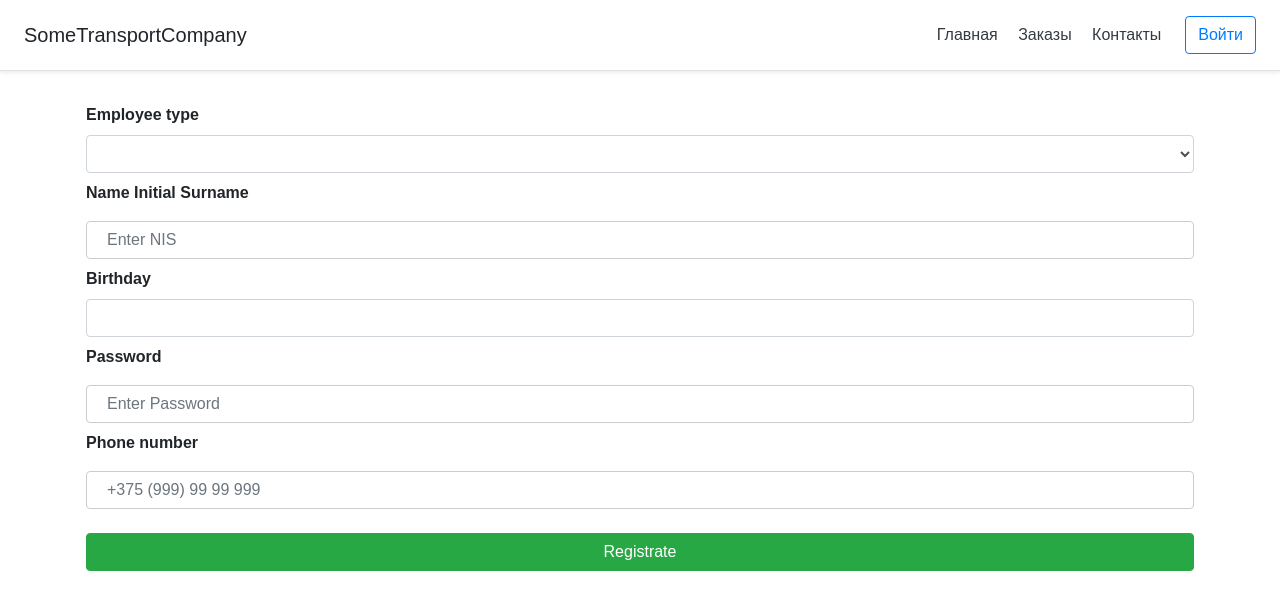
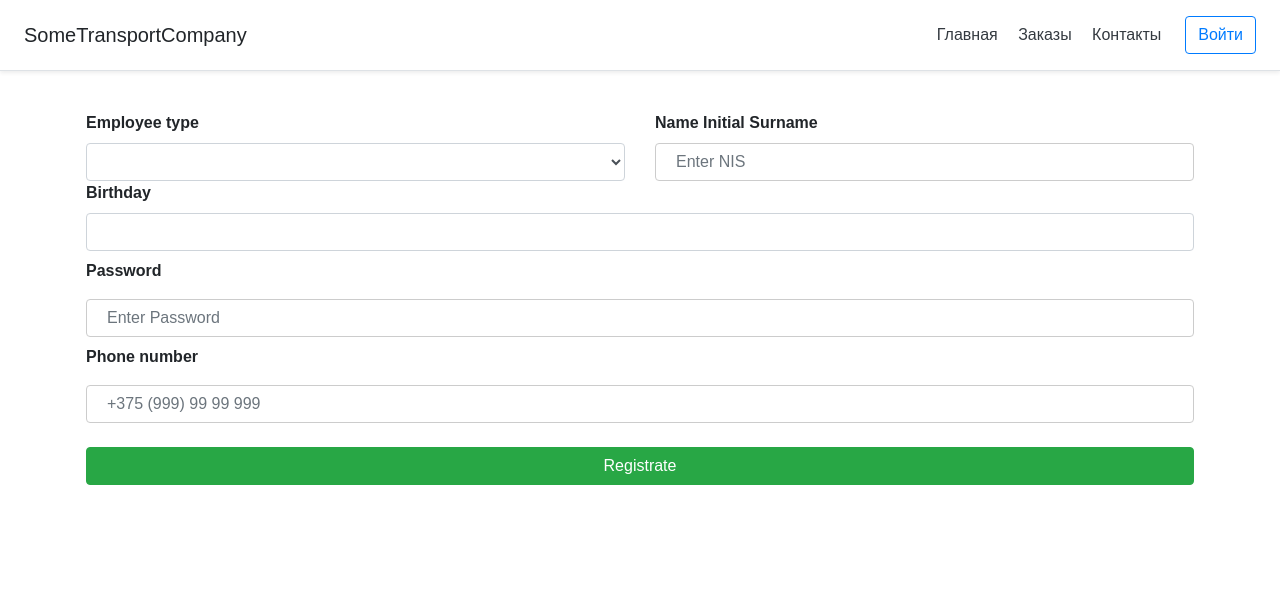
Before and after one commit to Gamatoza/TransportCompanyControlPHP, a PHP site: page /registrate-new-employee.php in a window 1280 px wide. Shown: the top 610 px of the page. Run offline with PHP 8.4, Linux system fonts and the light colour scheme; some libraries are stand-ins or nearby versions.

Commit message:
TODO added -> next in it, completed work on rne

```diff
--- a/blocks/addUser.php
+++ b/blocks/addUser.php
@@ -1,45 +1,63 @@
-<?php
-
-?>
 <form id="someform" class="" action="check/UserAddedCheck.php" method="post">
-    <div class="container">
+    <div class="container mt-4">
+        <div class="row">
+            <div class="col">
                 <label for="emptype"><b>Employee type</b></label>
-        <select name="emptype" class="form-control mb-2">
+                <select name="emptype" id="emptype" class="form-control">
                     <option></option>
                     <option>Loader</option>
                     <option>FarRobber</option>
                     <option>Accountant</option>
                 </select>
+
+                <script>
+                    $("select[name='emptype']").change(function() {
+                        if ($(this).val() != "" && $(this).val() != "Accountant") {
+                            $("#place").css("display", "block");
+                        } else {
+                            $("#place").css("display", "none");
+                        }
+
+                    });
+                </script>
+            </div>
             <!--Добавить проверку на выбор не пустой строки -->
+            <div class="col">
                 <label for="NIS"><b>Name Initial Surname</b></label>
-        <input type="text" placeholder="Enter NIS" name="NIS" class="form-control" required>
-
+                <input type="text" placeholder="Enter NIS" name="NIS" class="form-control mb-0 mt-0" required>
+            </div>
+        </div>
         <label for="Birthday"><b>Birthday</b></label>
-        <input class="datepicker form-control mb-2" id="datepicker">
+        <input class="datepicker form-control mb-2" id="datepicker" name="date">
         <script>
             $(document).ready(function() {
                 $('#datepicker').datepicker({
                     changeMonth: true,
                     changeYear: true,
-                    dateFormat: 'dd/mm/yy',
+                    dateFormat: 'yy-mm-dd',
                     defaultDate: '-20y -1m -247d',
                     yearRange: '-50:+0'
                 });
-                $("#birthdate").focus(function() {
+                $("#birthdate").focus(function() { //фокус что бы работал, первый тык под себя забирает ajax
                     $(this).datepicker("show")
-                });
+                }); //настройка и вывод датапикера
 
             });
         </script>
 
-        <label for="psw"><b>Password</b></label>
-        <input type="text" placeholder="Enter Password" name="psw" class="form-control" required>
+        <label for="password"><b>Password</b></label>
+        <input type="text" placeholder="Enter Password" name="password" class="form-control" required>
 
         <label for="phone"><b>Phone number</b></label>
         <input type="text" placeholder="+375 (999) 99 99 999" id="phone" name="phone" class="form-control" required>
         <script>
-            $("#phone").mask("+375 (99) 99-99-999");
+            $("#phone").mask("+375 (99) 99-99-999"); //маска ввода
         </script>
+
+        <div id="place" style="display: none;">
+            <label for="workplace"><b>Workplace</b></label>
+            <input type="text" placeholder="Enter Workplace" name="workplace" class="form-control">
+        </div>
         <button type="submit" class="btn btn-success mt-3">Registrate</button>
     </div>
 </form>
--- a/check/SendMailCheck.php
+++ b/check/SendMailCheck.php
@@ -14,10 +14,10 @@
         echo $error;
         exit;
     }
-    $subject = "=?utf-8?B?".base64_encode("Тестовое сообщение")."?=";
+    $subject = "=?utf-8?B?".base64_encode("Тестовое сообщение")."?="; //ctrl c ctrl v
     $headers = "From: $email\r\nReply-to: $email\r\nContent-type: text/html;character=utf-8\r\n";
 
-    mail('gamatext@yandex.ru',$subject,$message,$headers);
+    mail('gamatext@yandex.ru',$subject,$message,$headers);//отправка сообщения
 
-    header("Location: about.php");
+    header("Location: about.php"); //переход обратно
 ?>
--- a/registrate-new-employee.php
+++ b/registrate-new-employee.php
@@ -18,7 +18,6 @@
     <?php require "blocks/registration.php" ?>
 
     <?php require "blocks/addUser.php" ?>
-
 </body>
 
 </html>
```
Also changed, not shown: check/UserAddedCheck.php (+33 -1 lines), 1 other file. Lines whose indentation alone changed are shown as unchanged.
